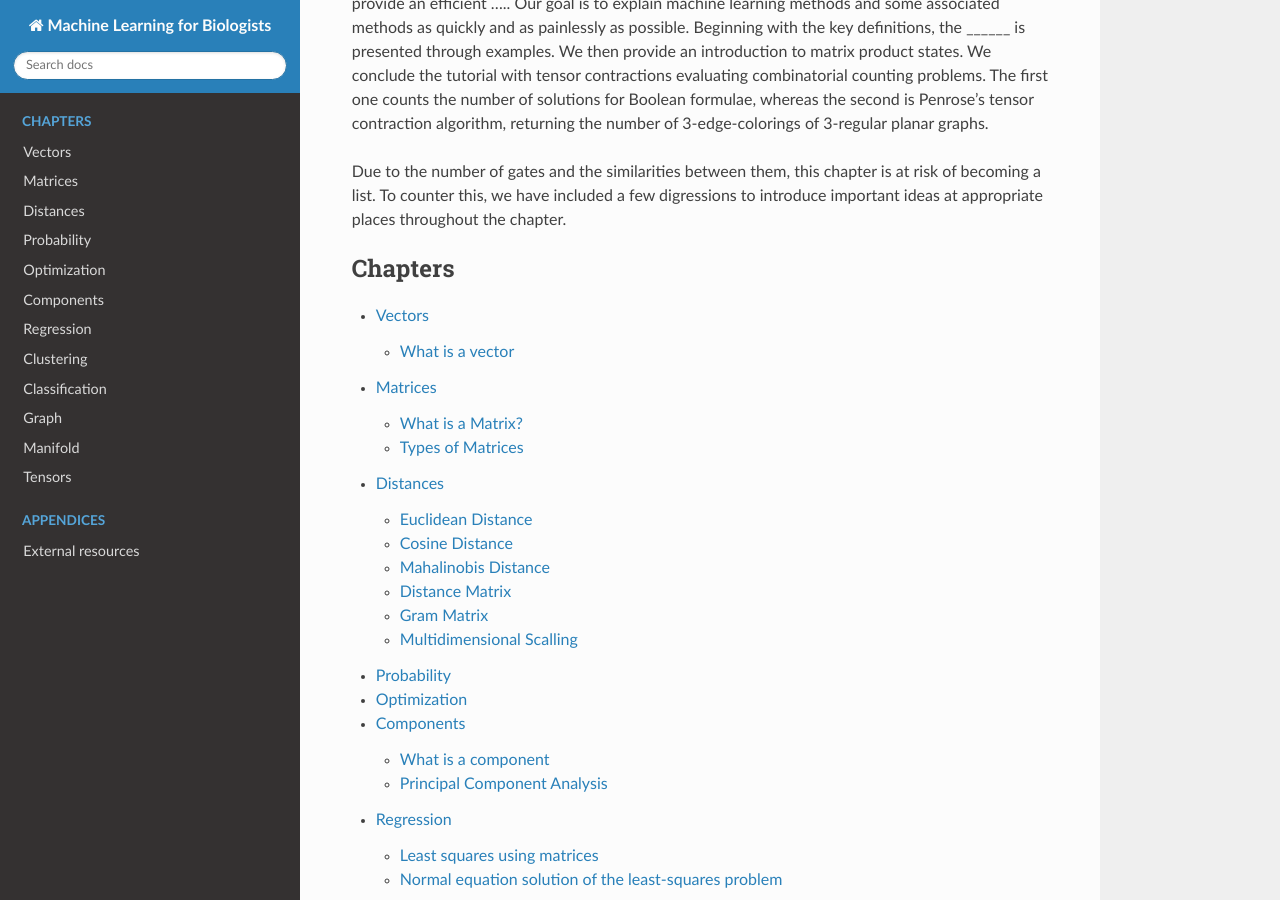
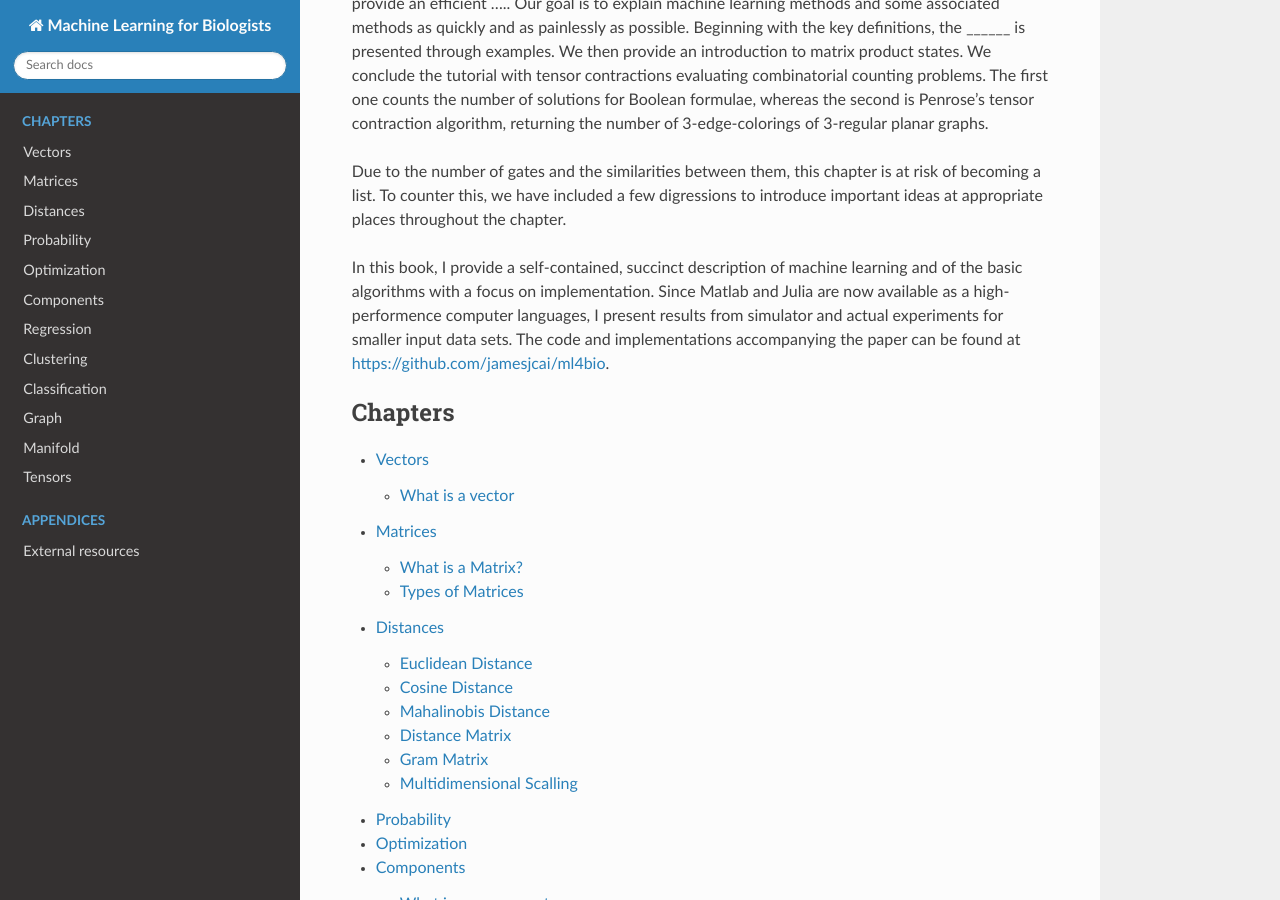
Before and after one commit to jamesjcai/readthedocs_ml4b, a Sphinx documentation site: the page built from docs/index.rst, in a window 1280 px wide and 900 px high, scrolled down 657 px. Built offline with Sphinx 7.4.7 and the Read the Docs theme 2.0.0, drawn with Linux system fonts in a browser that asks for light colours; formulas are drawn with MathJax 3.

Commit message:
Update index.rst

```diff
--- a/docs/index.rst
+++ b/docs/index.rst
@@ -16,6 +16,8 @@ Machine learning methods are taking a central role in modern bioinformatics and
 
 Due to the number of gates and the similarities between them, this chapter is at risk of becoming a list. To counter this, we have included a few digressions to introduce important ideas at appropriate places throughout the chapter.
 
+In this book, I provide a self-contained, succinct description of machine learning and of the basic algorithms with a focus on implementation. Since Matlab and Julia are now available as a high-performence computer languages, I present results from simulator and actual experiments for smaller input data sets. The code and implementations
+accompanying the paper can be found at https://github.com/jamesjcai/ml4bio.
 
 .. toctree::
    :maxdepth: 2
```
